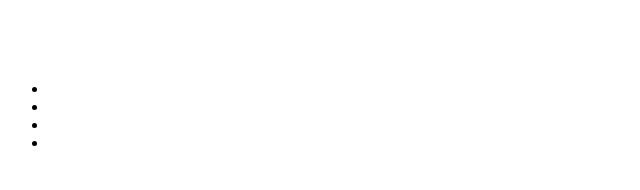
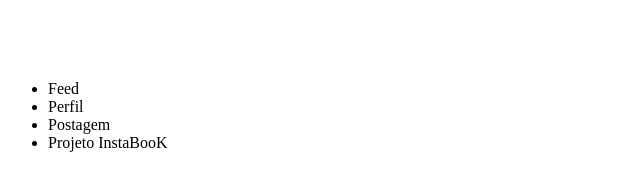
Before and after one commit to ThiagoZambelli/instabook, a plain HTML site: page index.html in a window 1280 px wide. Shown: the whole page, without its empty margins (0-640 px from the left). Drawn offline with Linux system fonts and the light colour scheme.

```diff
--- a/index.html
+++ b/index.html
@@ -12,10 +12,10 @@
             <h1 class="logo-header"><img src="" alt=""></h1>
             <nav class="menu-header">
                 <ul>
-                    <li></li>
-                    <li></li>
-                    <li></li>
-                    <li></li>
+                    <li>Feed</li>
+                    <li>Perfil</li>
+                    <li>Postagem</li>
+                    <li>Projeto InstaBooK</li>
                 </ul>
             </nav>
 
```
Also changed, not shown: Insta.png (added).
